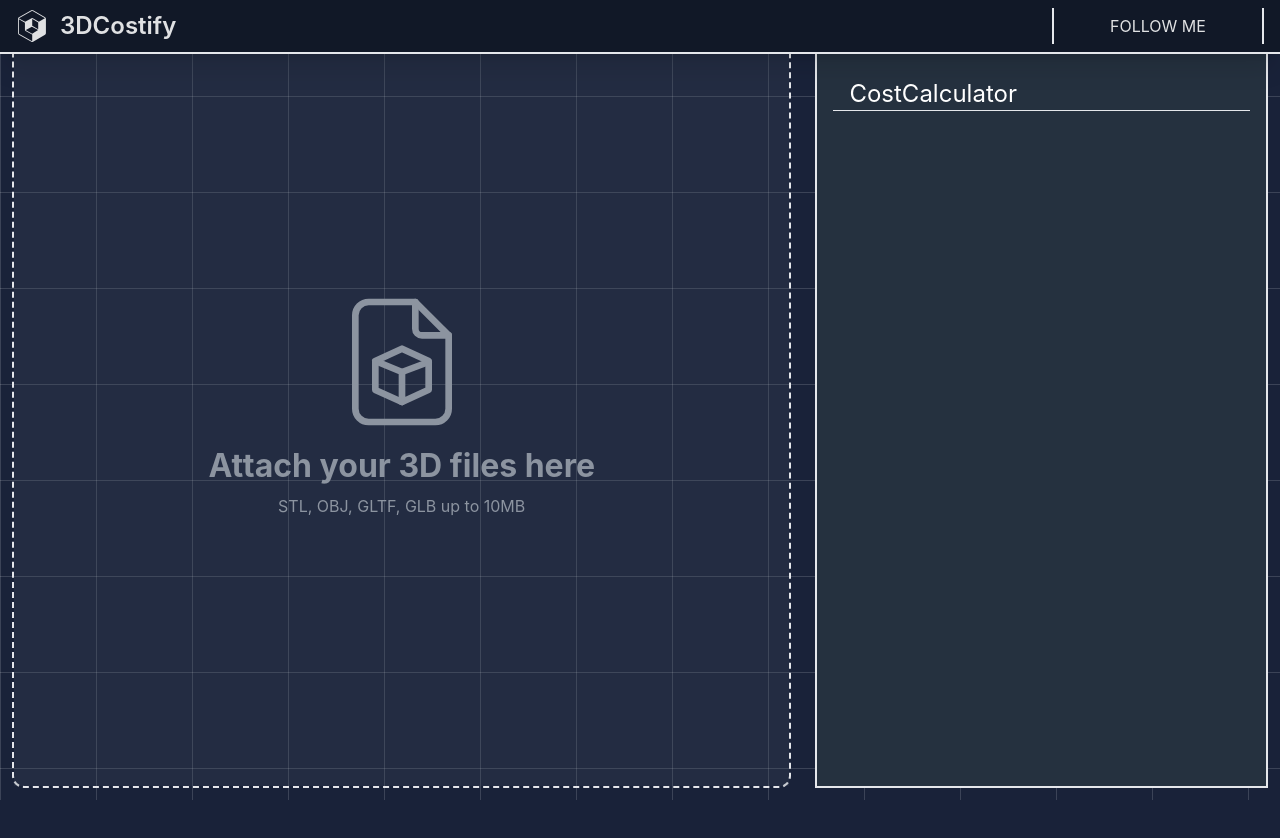
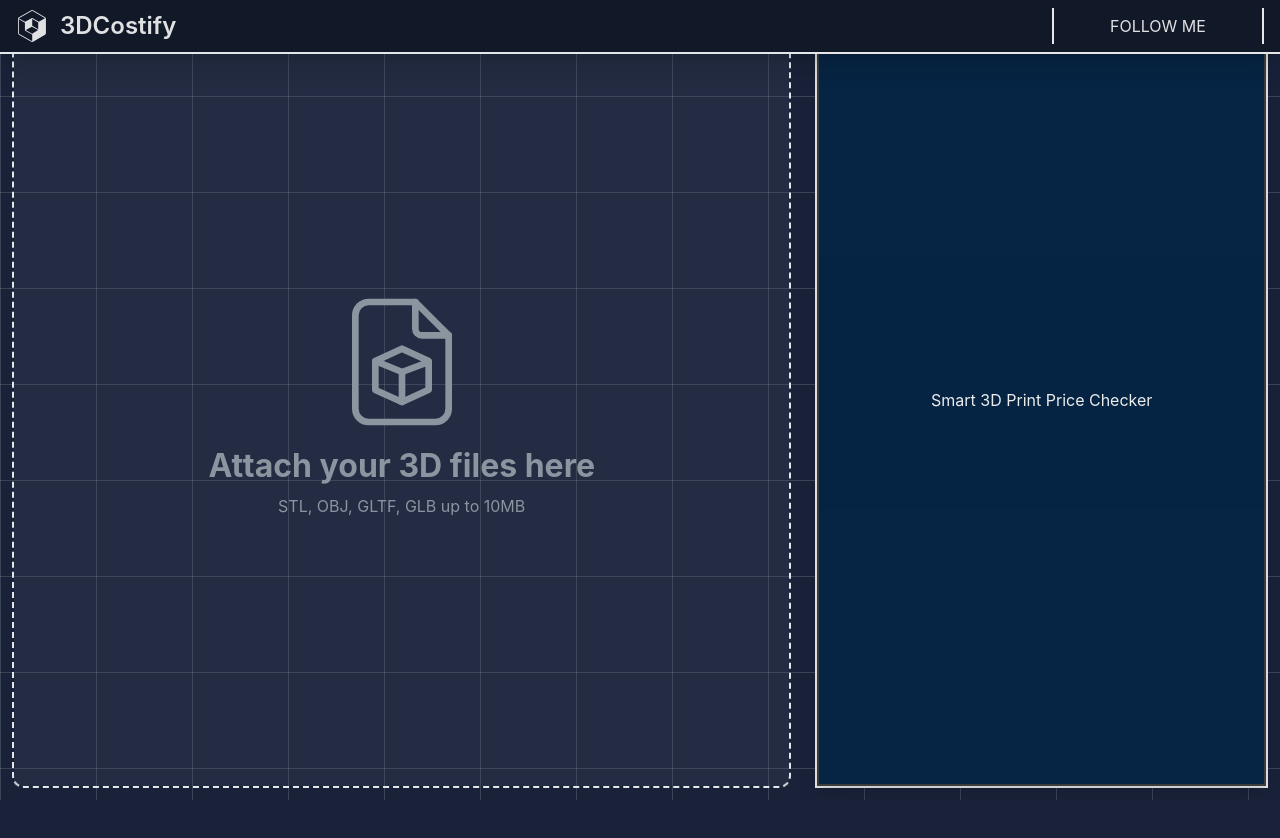
Before and after one commit to PEPAXD/3DPrint-CostCalc, a React (Vite) app: page / in a window 1280 px wide. Shown: the top 838 px of the page. After the commit the page ends 800 px from the top, so only its background shows below. Built offline with nearby package versions, Linux system fonts and the light colour scheme.

Commit message:
priceCardCalculator

```diff
--- a/src/components/calculatorViewer.jsx
+++ b/src/components/calculatorViewer.jsx
@@ -3,12 +3,11 @@ import React from "react";
 function calculatorViewer() {
   return (
     <div className="flex h-full w-full p-3">
-      <div className="relative w-full border-2 border-white-900 flex justify-center items-center bg-blue-300">
-        <div className="absolute top-0 left-0 right-0 bottom-0 bg-black opacity-75"></div>
-
-        <div className="w-full h-full mt-32 z-10">
-          <h3 className="flex pl-8 text-white text-2xl">CostCalculator</h3>
-          <hr className="mx-4" />
+      <div className="relative w-full border-2 border-white-900 flex justify-center items-center">
+        <div className="drop-shadow-xl h-full w-full overflow-hidden  bg-[#3d3c3d]">
+          <div className="absolute flex items-center justify-center text-white z-[1] opacity-90 inset-0.5 bg-[#002244]">
+            Smart 3D Print Price Checker
+          </div>
         </div>
       </div>
     </div>
```
